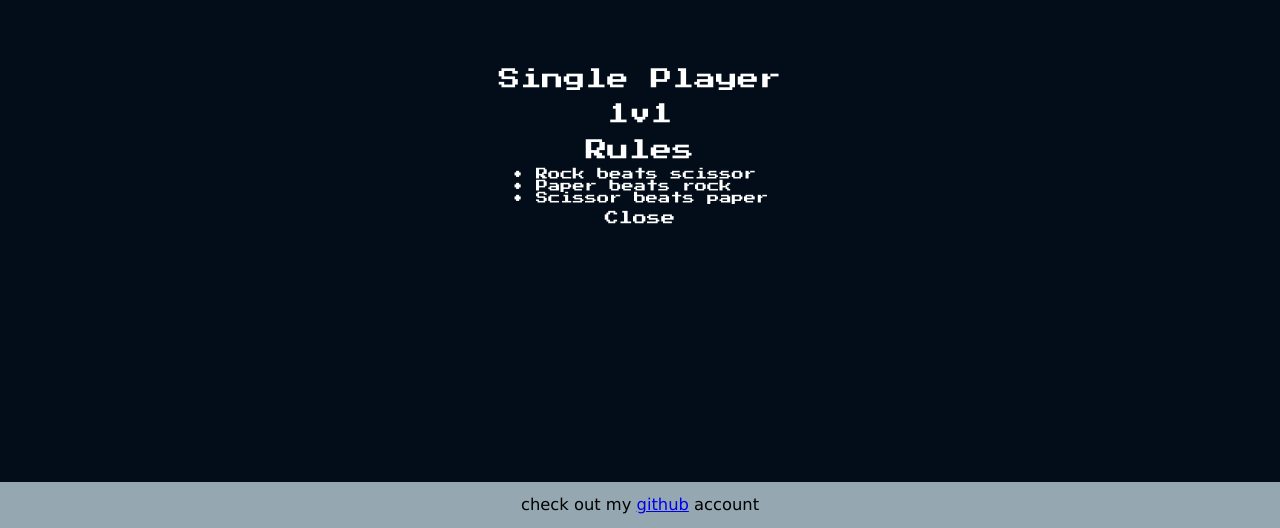
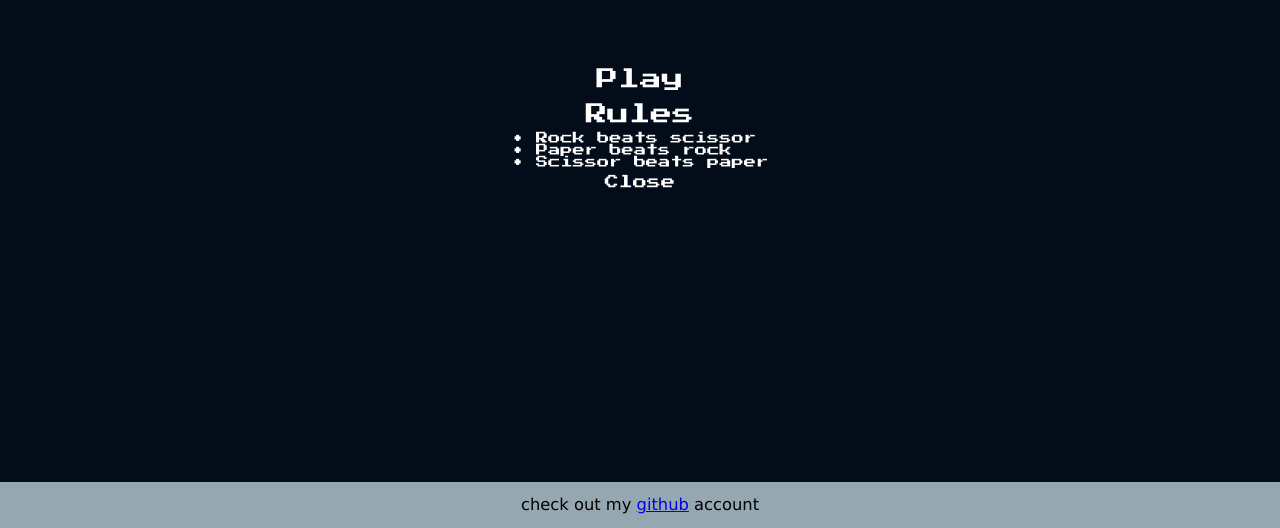
Before and after one commit to HazarN/rock-paper-scissors, a plain HTML site: page src/index.html in a window 1280 px wide. Both pictures are taken after a click on the button "Rules". Shown: the part 272-800 px from the top of the page. Drawn offline with Linux system fonts and the light colour scheme.

Commit message:
hot-fix: rules click bug

```diff
--- a/src/index.html
+++ b/src/index.html
@@ -16,8 +16,7 @@
     </header>
 
     <section class="menu">
-        <button>Single Player</button>
-        <button>1v1</button>
+        <button>Play</button>
         <button id="rulesButton">Rules</button>
     </section>
 
--- a/src/script.js
+++ b/src/script.js
@@ -4,6 +4,11 @@ const rules = `<p class="rules">• Rock beats scissor <br>• Paper beats rock<
 const rulesButton = document.getElementById("rulesButton");
 
 rulesButton.addEventListener("click", () => {
+    if (document.querySelector(".rules")) {
+        document.querySelector(".rules").remove();
+        document.querySelector(".menu > button:nth-child(3)").remove();
+    }
+
     console.log('clicked');
 
     const menu = document.querySelector('.menu');
```
